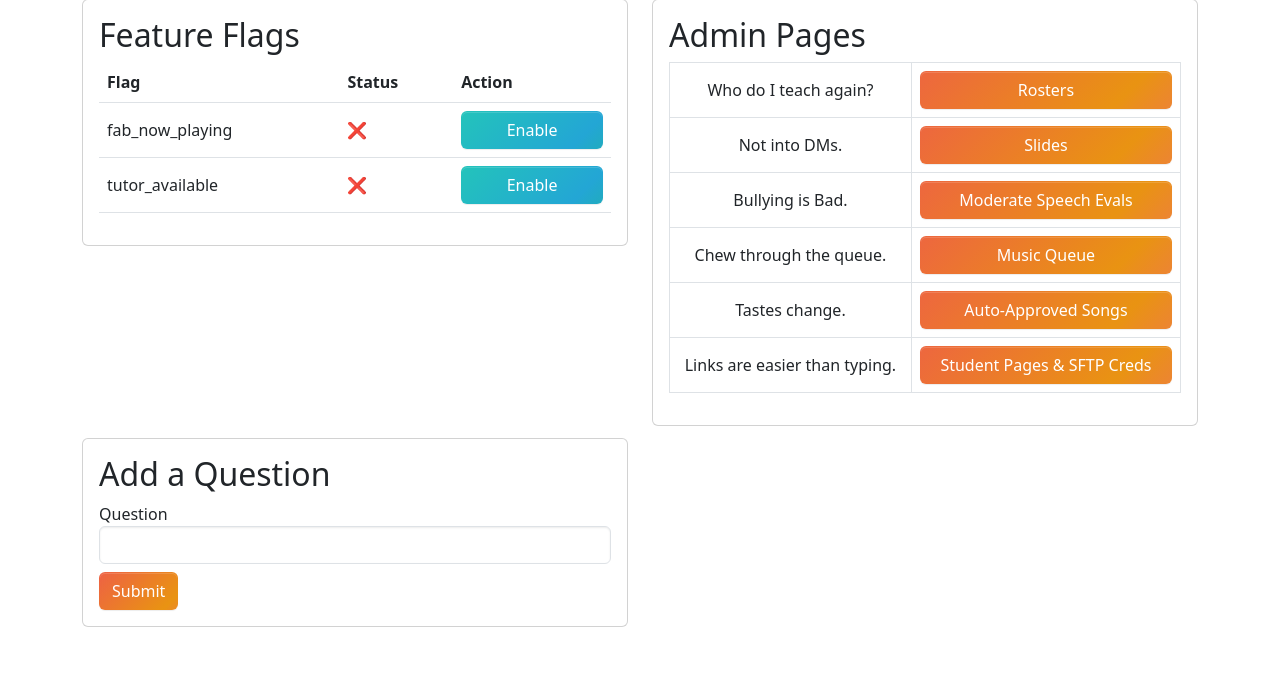
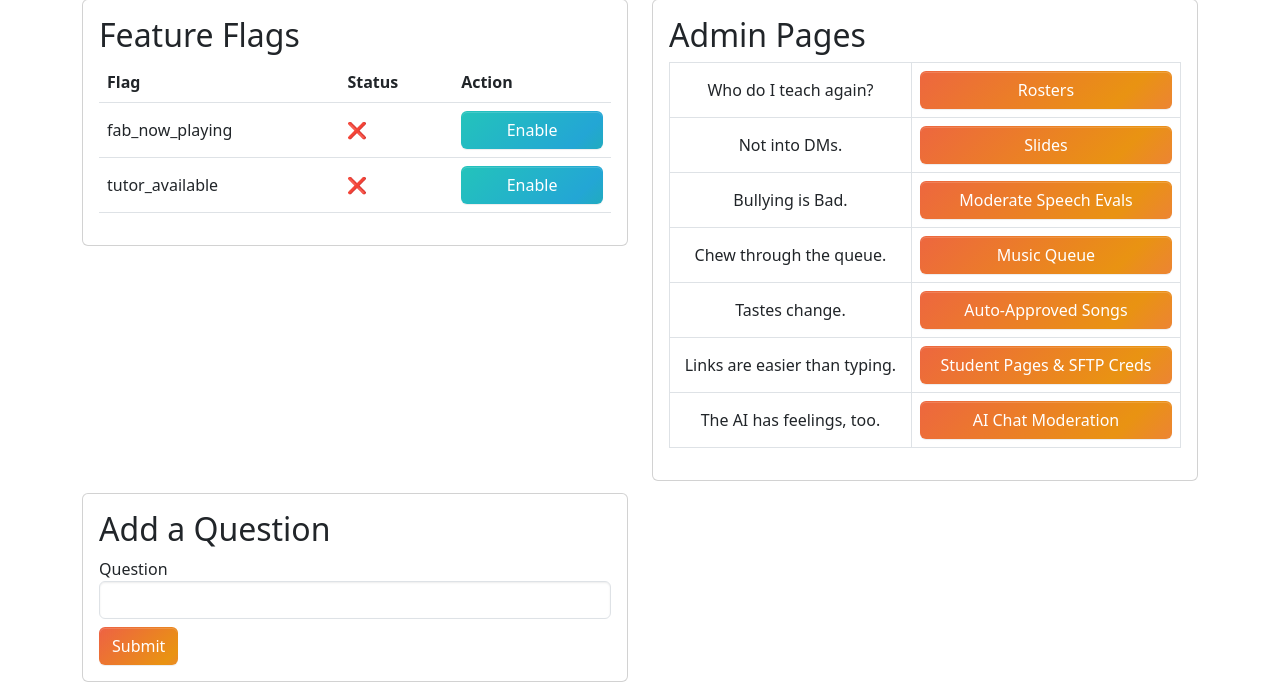
Before and after one commit to dc74089/justcanora, a Django app: page /admin/ in a window 1280 px wide. Shown: the part 69-757 px from the top of the page. Before the commit the page ends 696 px from the top, so only its background shows below. Run offline with Django 4.2, Linux system fonts and the light colour scheme; the visitor is signed in with stand-in values (Sample User, id 1); data comes from the database, SQL or seed files in the repository; some libraries are stand-ins or nearby versions.

Commit message:
Add AI Chat Moderation link to admin dashboard

```diff
--- a/app/templates/app/admin/admin.html
+++ b/app/templates/app/admin/admin.html
@@ -77,6 +77,10 @@
               <td class="text-center">Links are easier than typing.</td>
               <td><a class="btn btn-grad  w-100" href="{% url 'webserver_all' %}">Student Pages & SFTP Creds</a></td>
             </tr>
+            <tr>
+              <td class="text-center">The AI has feelings, too.</td>
+              <td><a class="btn btn-grad  w-100" href="{% url 'chat_moderate' %}">AI Chat Moderation</a></td>
+            </tr>
           </table>
         </div>
       </div>
```
